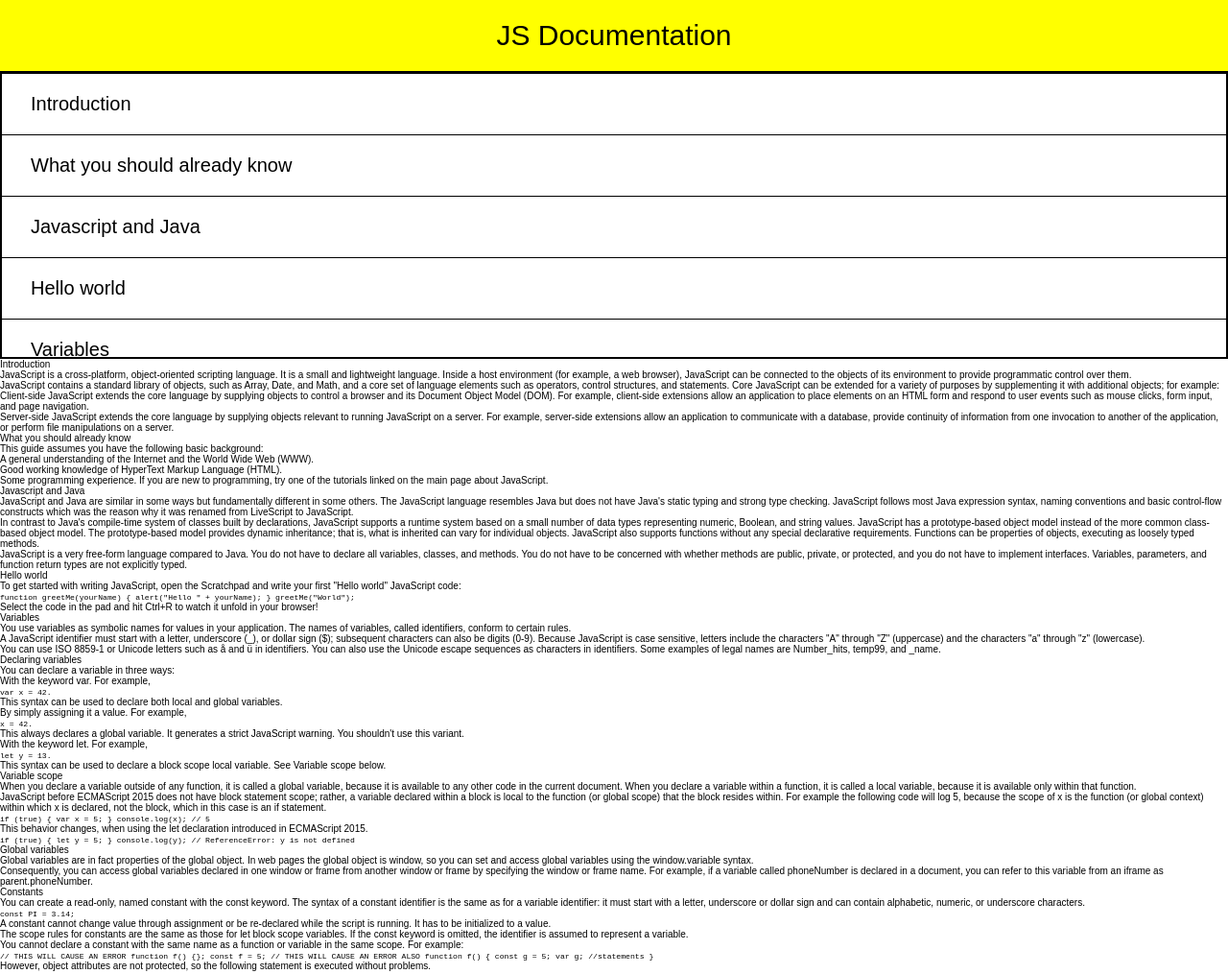
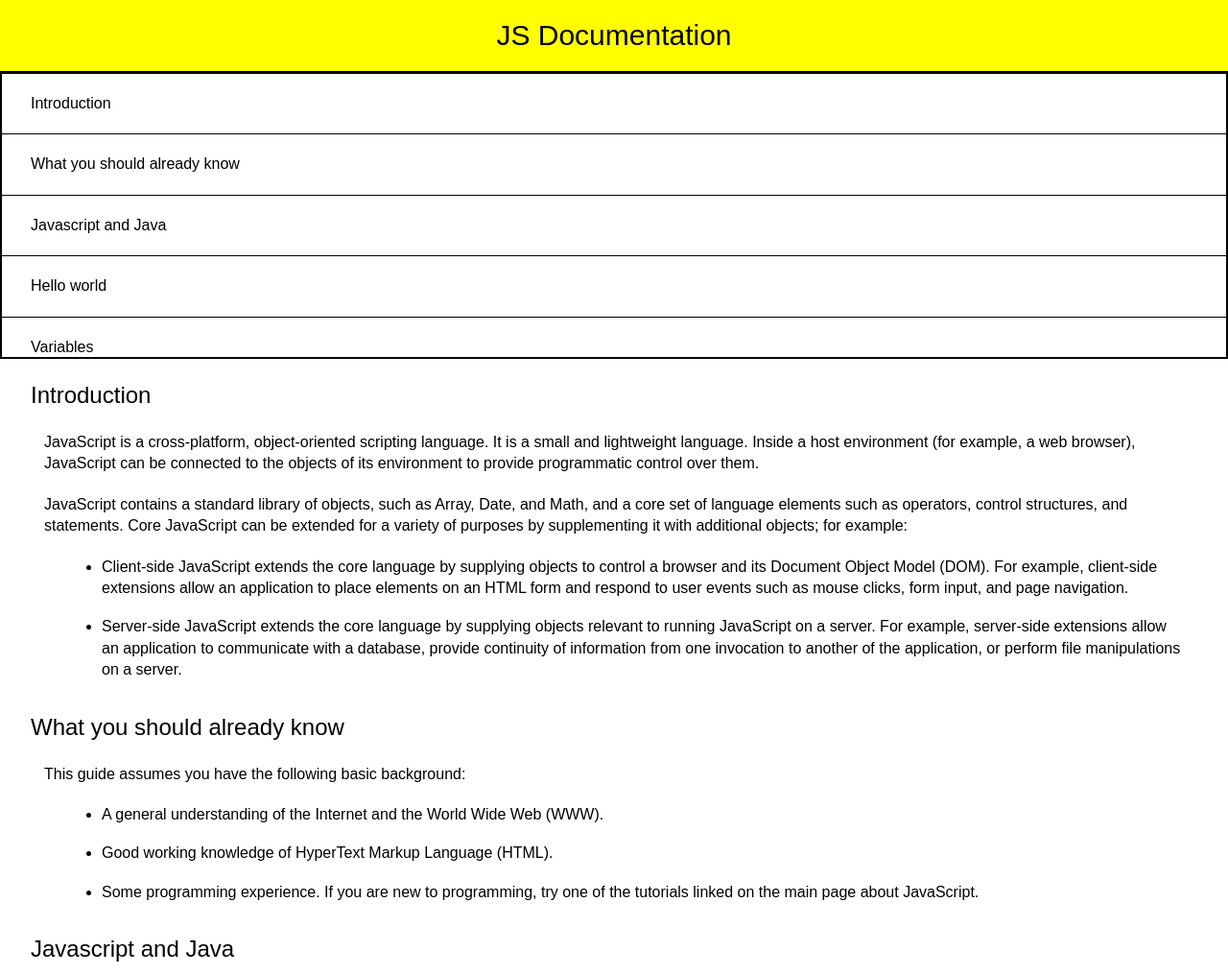
Before and after one commit to RickyLobo626/technical-documentation-page, a plain HTML site: page index.html in a window 1280 px wide. Shown: the top 1015 px of the page at 96% size. Drawn offline with Linux system fonts and the light colour scheme.

Commit message:
Add styles to main-sections

```diff
--- a/styles.css
+++ b/styles.css
@@ -12,6 +12,7 @@ html {
   margin: 0;
 }
 
+/* NAVBAR */
 #navbar {
 }
 
@@ -23,7 +24,7 @@ html {
 }
 
 .link-list {
-  font-size: 2rem;
+  font-size: 1.6rem;
   width: 100%;
   max-height: 30rem;
   overflow-y: scroll;
@@ -47,3 +48,49 @@ html {
   text-decoration: none;
   color: black;
 }
+
+/* MAIN DOC */
+#main-doc {
+  padding: 2.4rem 3.2rem;
+}
+
+.main-section:not(.main-section:last-child) {
+  margin-bottom: 1rem;
+}
+
+.main-section header {
+  font-size: 2.4rem;
+  font-weight: normal;
+}
+
+.topic-article {
+  padding: 2.4rem 1.4rem;
+}
+
+.topic-article p:not(p:first-child):not(code + p),
+.topic-article ul {
+  margin-top: 2rem;
+}
+
+.topic-article li:not(li:last-child) {
+  margin-bottom: 1.8rem;
+}
+
+.topic-article p,
+ul {
+  font-size: 1.6rem;
+  line-height: 1.4;
+}
+
+.topic-article ul {
+  padding-left: 6rem;
+}
+
+.topic-article code {
+  display: block;
+  font-size: 1.3rem;
+  line-height: 2;
+  background-color: #f2f2f2;
+  padding: 1.6rem 1.4rem;
+  margin: 1.1rem;
+}
```
